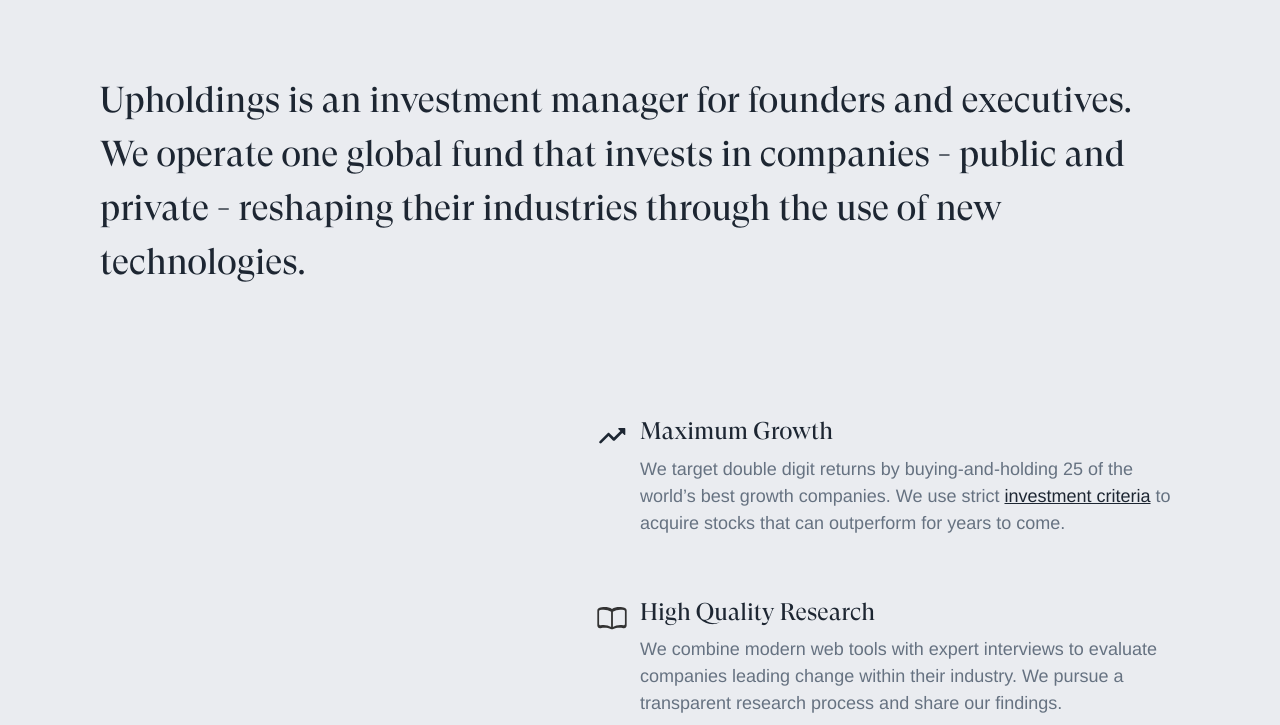
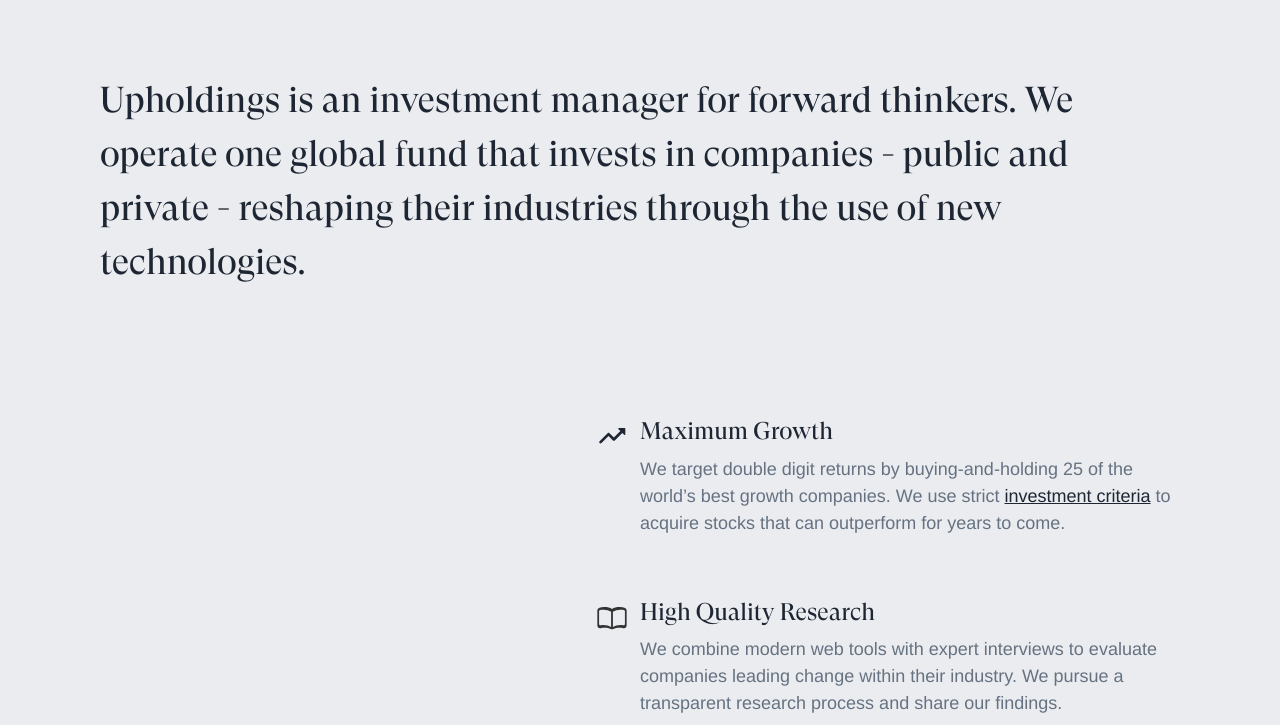
Before and after one commit to willanderson/Upholdings, a Jekyll site: the page built from index.md, in a window 1280 px wide and 900 px high, scrolled down 729 px, cut to the strip 175-900 px from the top of the window. Built offline with Jekyll 4.4.1, drawn with Linux system fonts in a browser that asks for light colours; nearby versions of some CDN libraries; some web fonts are replaced.

Commit message:
Updated Index

```diff
--- a/index.md
+++ b/index.md
@@ -4,9 +4,9 @@
   headline: Modern Investing.
   body: Grow your hard-earned wealth by investing into the best companies building
     our future.
-manifesto: Upholdings is an investment manager for founders and executives. We operate
-  one global fund that invests in companies - public and private - reshaping their
-  industries through the use of new technologies.
+manifesto: Upholdings is an investment manager for forward thinkers. We operate one
+  global fund that invests in companies - public and private - reshaping their industries
+  through the use of new technologies.
 differenceA_h3: Maximum Growth
 differenceA_p: We target double digit returns by buying-and-holding 25 of the world’s
   best growth companies. We use strict <a href="#criteria">investment criteria</a>
```
